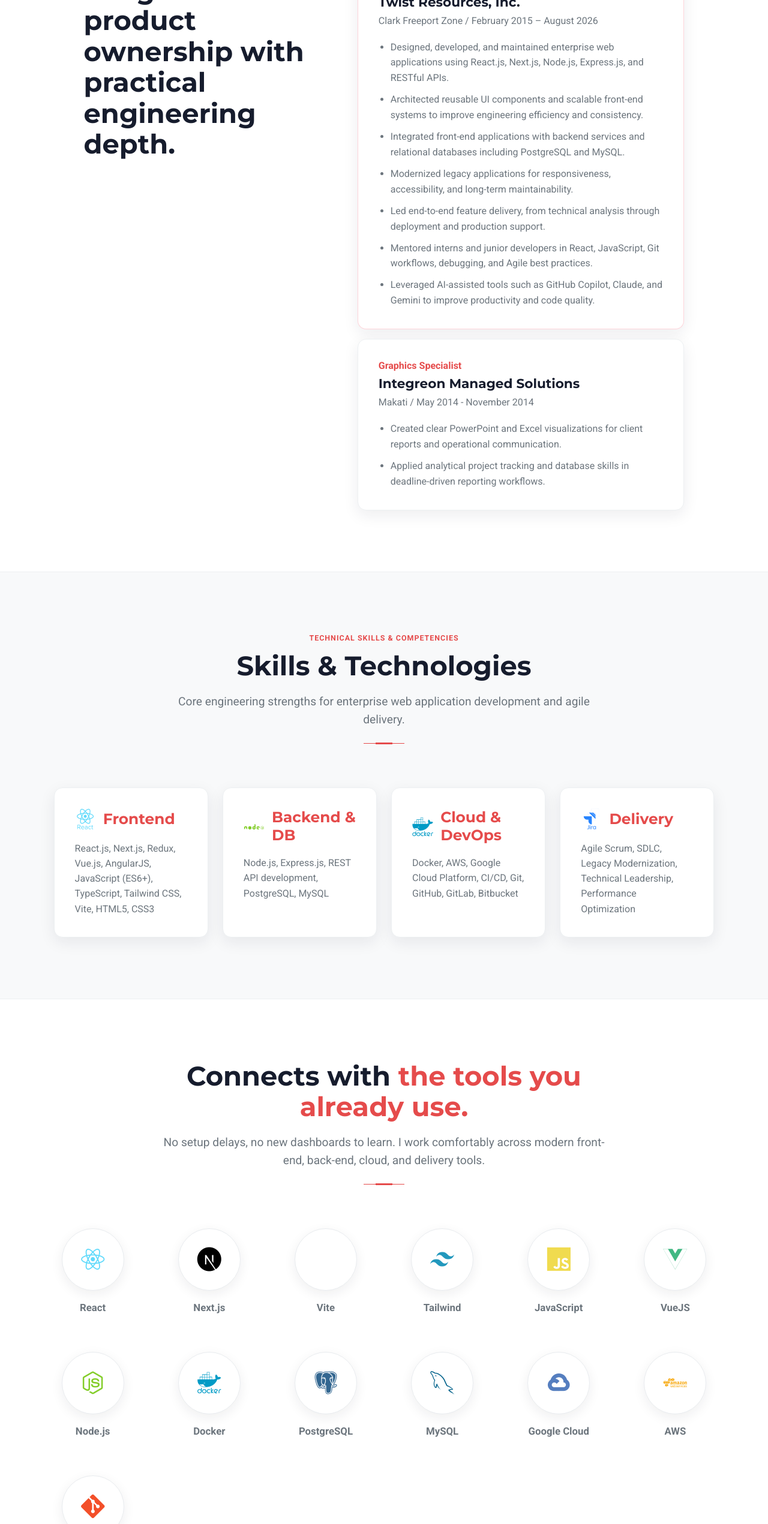
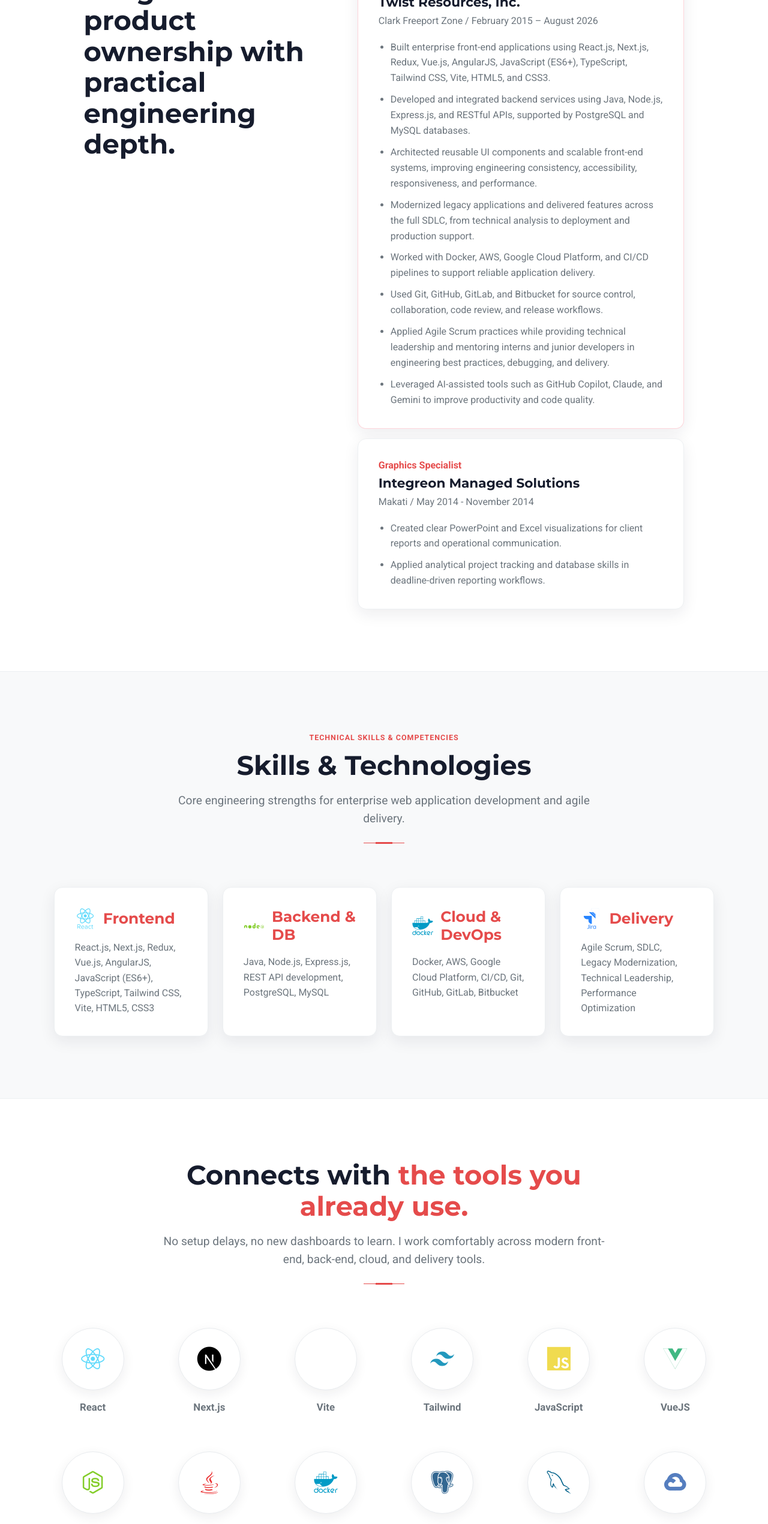
Before and after one commit to jlmayuga/portfolio-jlm, a Next.js app: page / in a window 1280 px wide. Shown: the part 2820-5361 px from the top of the page at 60% size. Built offline with nearby package versions, Linux system fonts and the light colour scheme; some icons are missing.

Commit message:
updated info

```diff
--- a/src/components/Experience.tsx
+++ b/src/components/Experience.tsx
@@ -13,12 +13,13 @@
             <p className="meta">Clark Freeport Zone / February 2015 – August 2026</p>
           </div>
           <ul>
-            <li>Designed, developed, and maintained enterprise web applications using React.js, Next.js, Node.js, Express.js, and RESTful APIs.</li>
-            <li>Architected reusable UI components and scalable front-end systems to improve engineering efficiency and consistency.</li>
-            <li>Integrated front-end applications with backend services and relational databases including PostgreSQL and MySQL.</li>
-            <li>Modernized legacy applications for responsiveness, accessibility, and long-term maintainability.</li>
-            <li>Led end-to-end feature delivery, from technical analysis through deployment and production support.</li>
-            <li>Mentored interns and junior developers in React, JavaScript, Git workflows, debugging, and Agile best practices.</li>
+            <li>Built enterprise front-end applications using React.js, Next.js, Redux, Vue.js, AngularJS, JavaScript (ES6+), TypeScript, Tailwind CSS, Vite, HTML5, and CSS3.</li>
+            <li>Developed and integrated backend services using Java, Node.js, Express.js, and RESTful APIs, supported by PostgreSQL and MySQL databases.</li>
+            <li>Architected reusable UI components and scalable front-end systems, improving engineering consistency, accessibility, responsiveness, and performance.</li>
+            <li>Modernized legacy applications and delivered features across the full SDLC, from technical analysis to deployment and production support.</li>
+            <li>Worked with Docker, AWS, Google Cloud Platform, and CI/CD pipelines to support reliable application delivery.</li>
+            <li>Used Git, GitHub, GitLab, and Bitbucket for source control, collaboration, code review, and release workflows.</li>
+            <li>Applied Agile Scrum practices while providing technical leadership and mentoring interns and junior developers in engineering best practices, debugging, and delivery.</li>
             <li>Leveraged AI-assisted tools such as GitHub Copilot, Claude, and Gemini to improve productivity and code quality.</li>
           </ul>
         </article>
--- a/src/components/Skills.tsx
+++ b/src/components/Skills.tsx
@@ -19,7 +19,7 @@
             <i className="devicon-nodejs-plain-wordmark colored"></i>
             <h3>Backend &amp; DB</h3>
           </div>
-          <p>Node.js, Express.js, REST API development, PostgreSQL, MySQL</p>
+          <p>Java, Node.js, Express.js, REST API development, PostgreSQL, MySQL</p>
         </article>
         <article>
           <div className="skill-icon-header">
--- a/src/components/Tools.tsx
+++ b/src/components/Tools.tsx
@@ -39,6 +39,10 @@
           <span>Node.js</span>
         </article>
         <article>
+          <i className="devicon-java-plain colored"></i>
+          <span>Java</span>
+        </article>
+        <article>
           <i className="devicon-docker-plain-wordmark colored"></i>
           <span>Docker</span>
         </article>
```
